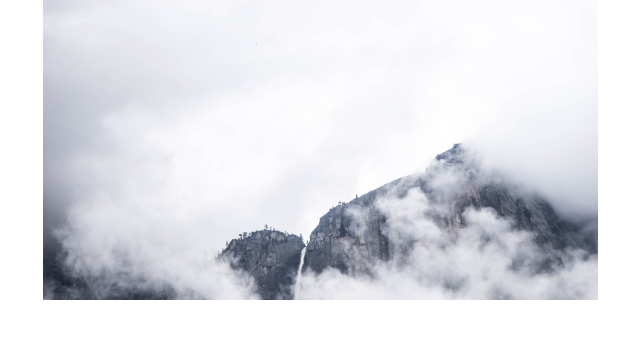
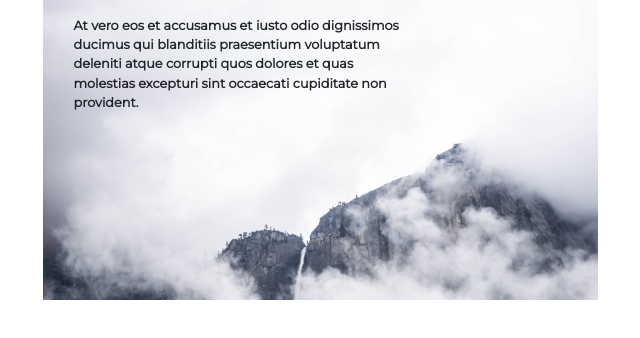
Before and after one commit to heyapricot/iLabs, a plain HTML site: page article.html in a window 1280 px wide. Shown: the whole page, without its empty margins (135-775 px from the left). Drawn offline with nearby package versions, Linux system fonts and the light colour scheme.

Commit message:
Finished left column

```diff
--- a/article.html
+++ b/article.html
@@ -17,10 +17,12 @@
             <div class="container">
                 <div class="row justify-content-center">
                     <div class="col-6 left-article">
-
+                        <div class="w-75 py-3 pl-3 pr-5 left-article-text">
+                            At vero eos et accusamus et iusto odio dignissimos ducimus qui blanditiis praesentium voluptatum deleniti atque corrupti quos dolores et quas molestias excepturi sint occaecati cupiditate non provident.
+                        </div>
                     </div>
-                    <div class="col-4">
-
+                    <div class="col-4 d-flex">
+                        <div class="align-self-center"></div>
                     </div>
                 </div>
             </div>
--- a/assets/stylesheets/article.css
+++ b/assets/stylesheets/article.css
@@ -3,3 +3,8 @@
     background-image: url("../images/namphuong-van-20566-unsplash.jpg");
     background-size: cover;
 }
+
+.left-article-text {
+    font-size: 0.8rem;
+    font-weight: 900;
+}
```
